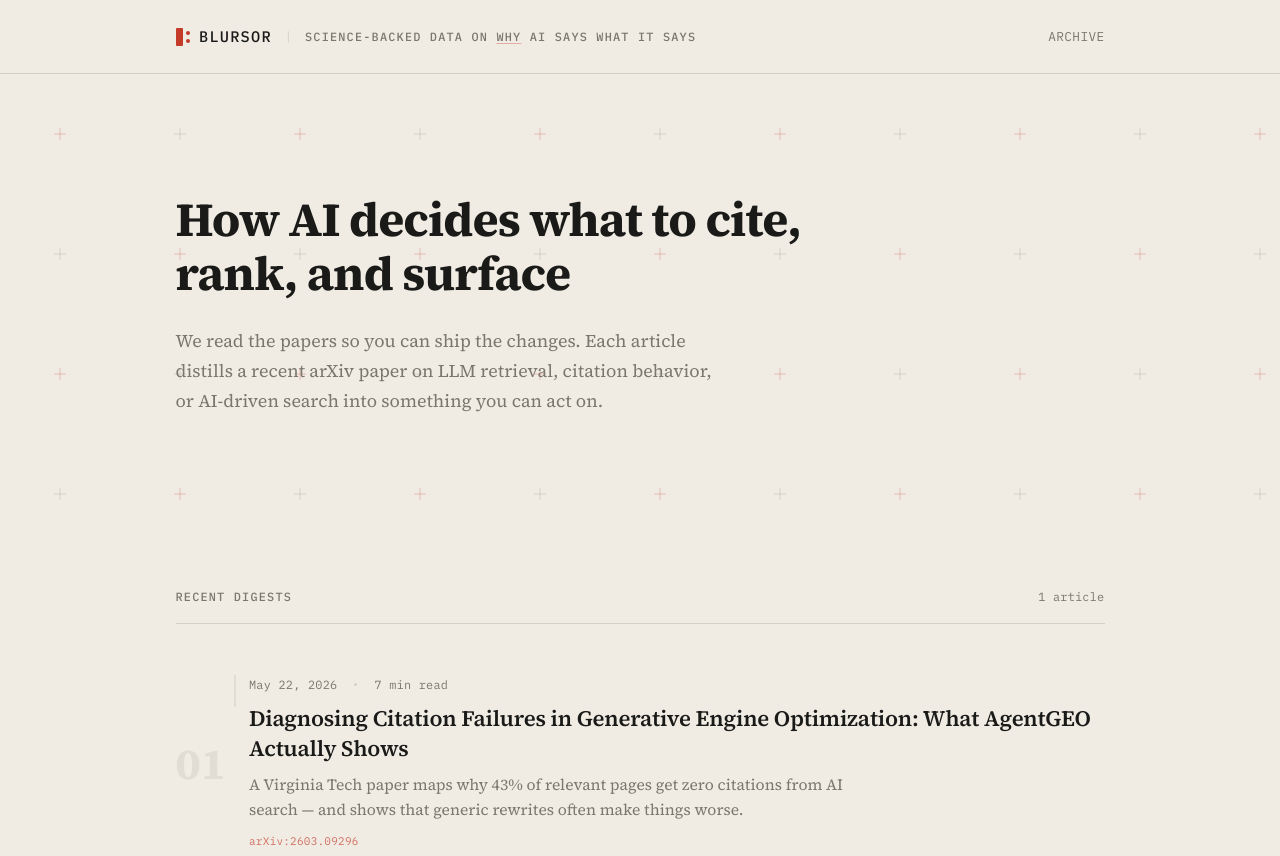
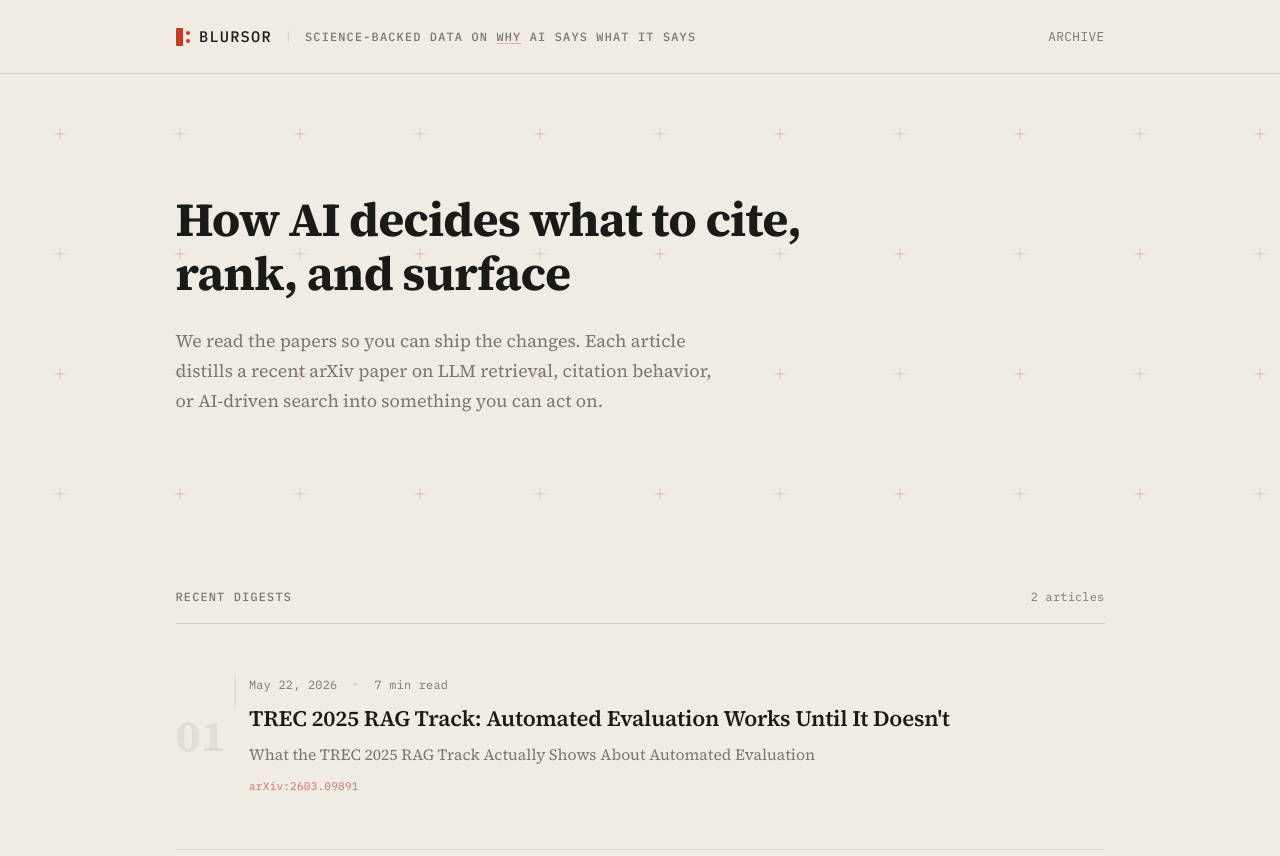
Before and after one commit to bdod-prod/blursor-site, a plain HTML site: page research/index.html in a window 1280 px wide. Shown: the top 856 px of the page. Drawn offline with Linux system fonts and the light colour scheme.

Commit message:
Update research index for TREC 2025 RAG Track: Automated Evaluation Works Until It Doesn't

```diff
--- a/research/index.html
+++ b/research/index.html
@@ -536,14 +536,33 @@
 
       <div class="articles__header">
         <span class="articles__label">Recent Digests</span>
-        <span class="articles__count">1 article</span>
+        <span class="articles__count">2 articles</span>
       </div>
 
       <div class="articles__grid">
 
+        <a href="/research/trec-rag-automated-eval-limits" class="article-card">
+          <div class="article-card__ordinal">
+            01
+            <span class="article-card__rule"></span>
+          </div>
+          <div class="article-card__body">
+            <div class="article-card__meta">
+              <span class="article-card__date">May 22, 2026</span>
+              <span class="article-card__dot"></span>
+              <span class="article-card__reading-time">7 min read</span>
+            </div>
+            <h2 class="article-card__title">TREC 2025 RAG Track: Automated Evaluation Works Until It Doesn't</h2>
+            <p class="article-card__summary">What the TREC 2025 RAG Track Actually Shows About Automated Evaluation</p>
+            <span class="article-card__source">arXiv:2603.09891</span>
+          </div>
+        </a>
+
+
+
         <a href="/research/citation-failures-generative-engine-agentgeo" class="article-card">
           <div class="article-card__ordinal">
-            01
+            02
             <span class="article-card__rule"></span>
           </div>
           <div class="article-card__body">
```
